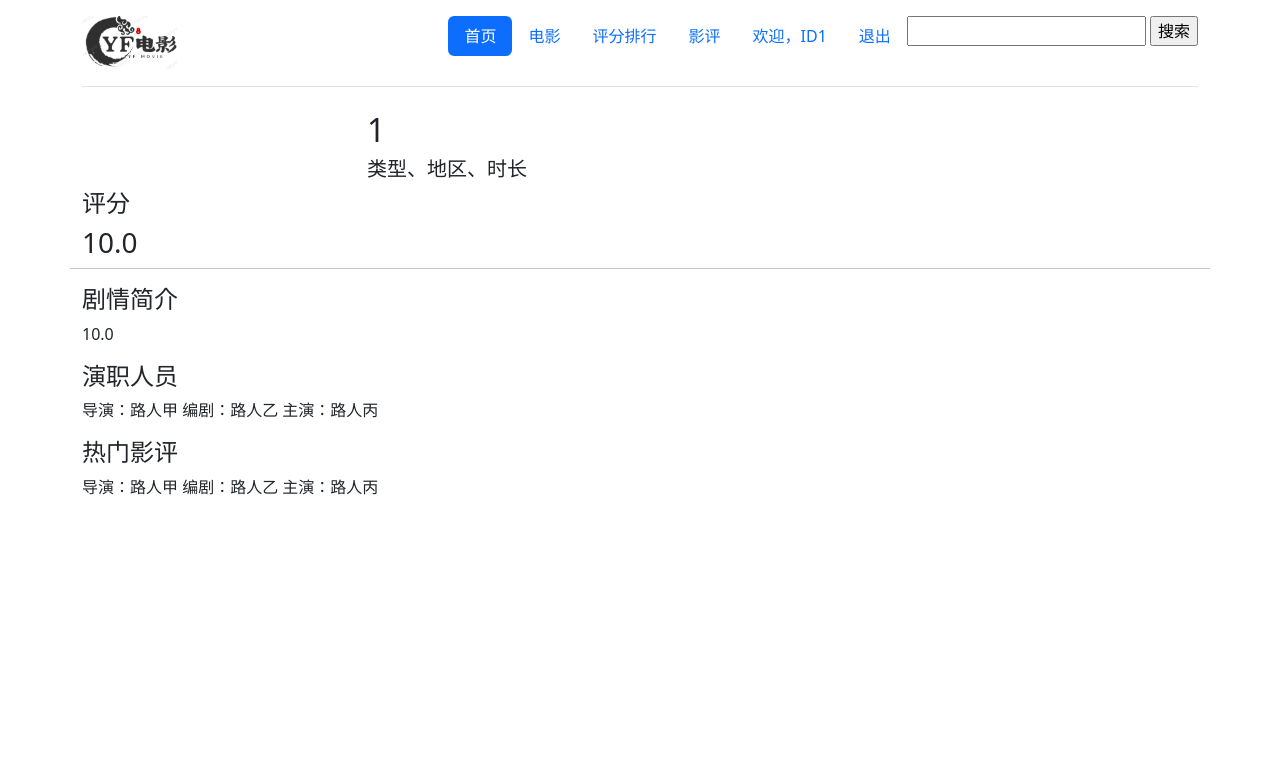
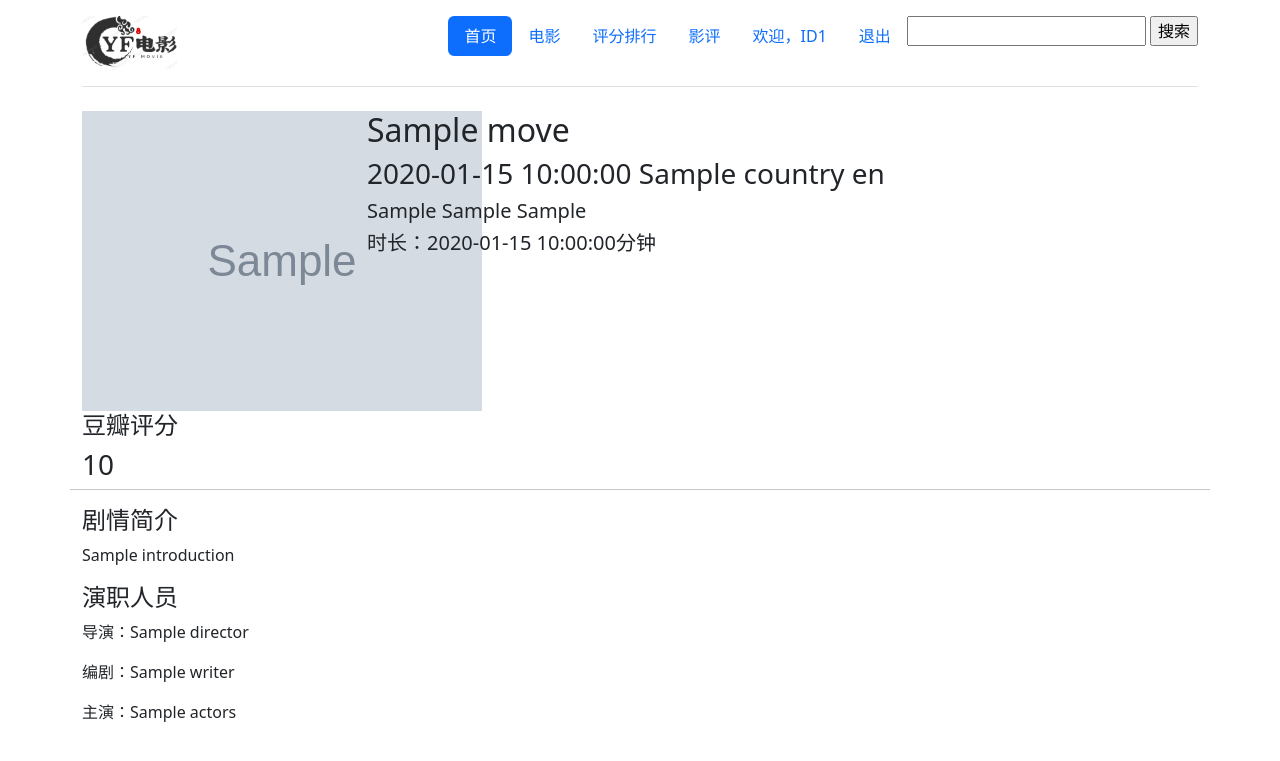
Before and after one commit to Jetonic2003/YFProject, a Flask app: template Templates/movieinfo.html in a window 1280 px wide. Shown: the top 761 px of the page. Run offline with Flask 3, Linux system fonts and the light colour scheme; the template is opened without the code that fills it: most values are stand-ins (such as "Sample title", 1, 10 or a date in 2020); grey boxes marked "Sample" are stand-in pictures.

Commit message:
230704 修改

```diff
--- a/Templates/movieinfo.html
+++ b/Templates/movieinfo.html
@@ -34,25 +34,27 @@
         </ul>
       </header>
     <section>
+        {%for move in movie%}
         <div class="row">
             <div class="col-3">
+                <img src="{{move.img}}">
             <!--这里是电影海报-->
             </div>
             <div class="col-6">
-                <h2>{{id}}</h2>
-                <h5>类型、地区、时长</h5>
+                <h2>{{move.title}}</h2><h3>{{move.release_date}} {{move.country}} {{move.language}}</h3>
+                <h5>{{move.style1}} {{move.style2}} {{move.style3}}</h5>
+                <h5>时长：{{move.running_time}}分钟</h5>
             </div>
         </div>
         <div class="row">
-            <h4>评分</h4>
-            <h3>10.0</h3><hr>
+            <h4>豆瓣评分</h4>
+            <h3>{{move.score}}</h3><hr>
             <h4>剧情简介</h4>
-            <p>10.0</p>
+            <p>{{move.Introduction}}</p>
             <h4>演职人员</h4>
-            <p>导演：路人甲 编剧：路人乙 主演：路人丙</p>
-            <h4>热门影评</h4>
-            <p>导演：路人甲 编剧：路人乙 主演：路人丙</p>
+            <p>导演：{{move.director}}</p><p>编剧：{{move.writer}}</p><p>主演：{{move.actors}}</p>
         </div>
+        {%endfor%}
     </section>
 </div>
 </body>
--- a/app.py
+++ b/app.py
@@ -2,42 +2,20 @@ import pandas as pd
 from flask import Flask, render_template, request, redirect, url_for,session
 import pymysql
 import requests
+import movieservice,commentservice,entity,userservice,favoriteservice
 
 app = Flask(__name__)
 app.secret_key='your_secret_key'
-def dowloadimg(url,name):
-    response = requests.get(url)
-    if response.status_code == 200:
-        image_data = response.content
-        with open(f"static/img/{name}.jpg", "wb") as file:
-            file.write(image_data)
 
 @app.route('/')
 def index():
-    df = pd.read_csv('douban_movies.csv',encoding='gbk')
-    df1 = pd.read_csv('豆瓣Top250.csv',encoding='gbk')
-    data = df[['name','pic']].values.tolist()[:6]
-    data1 = df1['电影名'].tolist()[:10]
-    data2 = df[['name','pic']].values.tolist()[-9:]
-
-    for i in data:
-        name = i[0]
-        url = i[1]  # 图片的URL
-        dowloadimg(url, name)
-
-    for i in data2:
-        name = i[0]
-        url = i[1]  # 图片的URL
-        dowloadimg(url, name)
-    data2 = [data2[i:i + 3] for i in range(0, len(data2), 3)]
-    print(data2)
+    newmovies=movieservice.getnmovie(4)
     if 'id' in session:
-        return render_template("index.html",loggedid=session['id'],data=data,data1=data1,data2=data2)
-    return render_template('index.html',loggedid=-1,data=data,data1=data1,data2=data2)
+        return render_template("index.html",loggedid=session['id'],**{'movies':newmovies})
+    return render_template('index.html',loggedid=-1,**{'movies':newmovies})
 
 @app.route('/login/',methods=['GET', 'POST'])   # 登录
 def login():
-    global loggedid
     if request.method=="POST":
         username=request.form['nm']
         password=request.form['pw']
@@ -95,9 +73,10 @@ def forget():
 
 @app.route('/rank')
 def rank():
+    movies=movieservice.getTopnMovie(10)
     if 'id' in session:
-        return render_template('rank.html', loggedid=session['id'])
-    return render_template('rank.html',loggedid=-1)
+        return render_template('rank.html', loggedid=session['id'],**{'movies':movies})
+    return render_template('rank.html',loggedid=-1,**{'movies':movies})
 
 @app.route('/personal/')
 def personal():
@@ -162,9 +141,10 @@ def changepass():
 
 @app.route('/movieinfo/<movieid>')
 def movieinfo(movieid):
+    movie=movieservice.getMovieByID(movieid)
     if 'id' in session:
-        return render_template('movieinfo.html', movieid=id, loggedid=session['id'])
-    return render_template('movieinfo.html',movieid=id,loggedid=-1)
+        return render_template('movieinfo.html', movie=movie, loggedid=session['id'])
+    return render_template('movieinfo.html',movie=movie,loggedid=-1)
 
 @app.route('/favorite/')
 def favorite():
@@ -173,7 +153,16 @@ def favorite():
     cursor.execute("SELECT name FROM user WHERE id=%s", session['id'])
     username=cursor.fetchone()[0]
     db.close()
-    return render_template('favorite.html',username=username,loggedid=session['id'])
+    favorites=favoriteservice.get_favorites_by_user_id(session['id'])
+    fmovie_info=[]
+    for favorite in favorites:
+        fmovie_id=favorite.movie_id
+        one_info=movieservice.getMovieByID(fmovie_id)
+        one_favorite={}
+        one_favorite['img']=one_info.img
+        one_favorite['title']=one_info.title
+        fmovie_info.append(one_favorite)
+    return render_template('favorite.html',username=username,loggedid=session['id'],**{'favorites':fmovie_info})
 
 @app.route('/logout')
 def logout():
```
Also changed, not shown: Templates/favorite.html (+4 -29 lines), Templates/index.html (+4 -4 lines), Templates/rank.html (+9 -12 lines).
